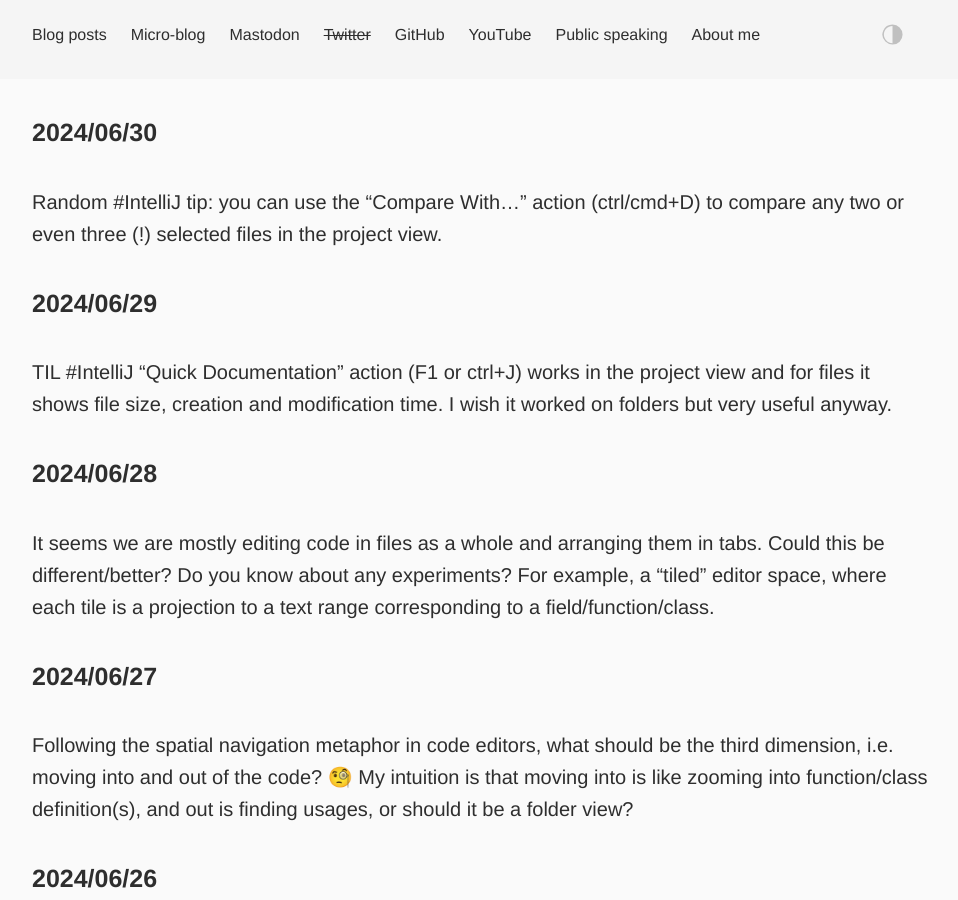
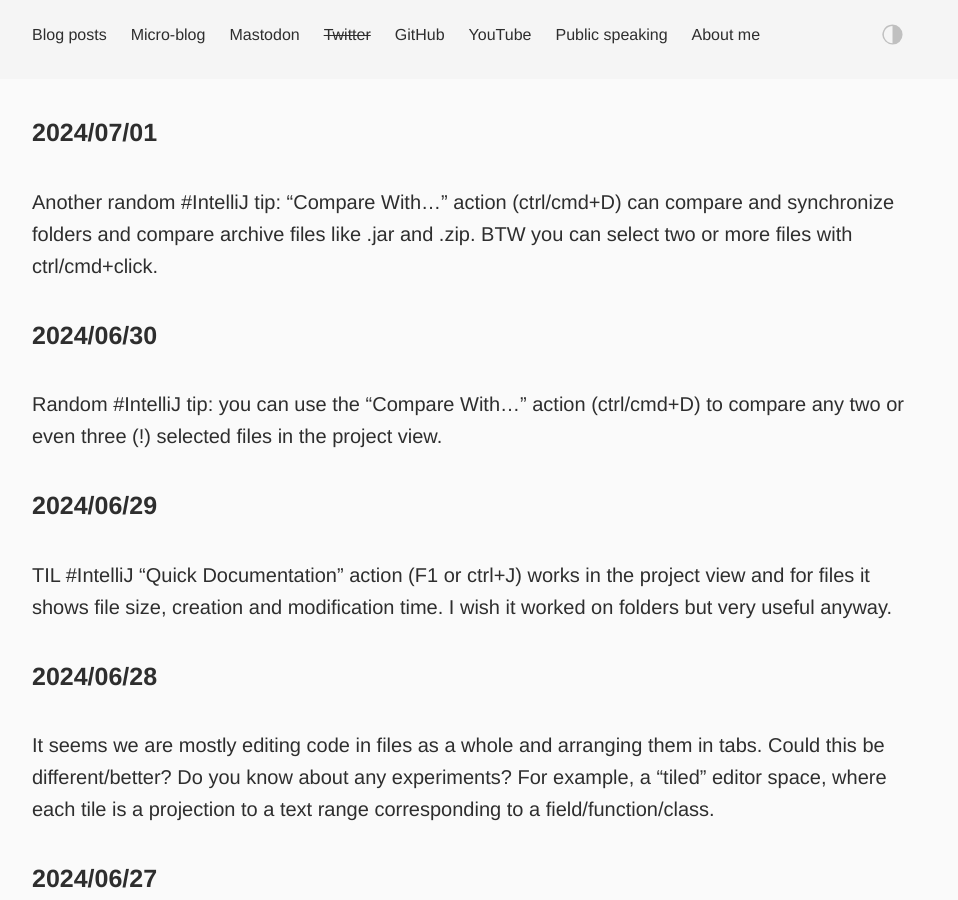
Before and after one commit to dkandalov/dkandalov.github.io, a Jekyll site: the page built from micro-blog.md, in a window 1280 px wide and 900 px high. Shown: the whole window, without its empty margins (160-1118 px from the left). Built offline with Jekyll 4.4.1, drawn with Linux system fonts in a browser that asks for light colours.

Commit message:
updated micro-blog

```diff
--- a/micro-blog.md
+++ b/micro-blog.md
@@ -2,6 +2,9 @@
 layout: post
 permalink: /micro-blog/
 ---
+
+#### 2024/07/01
+Another random #IntelliJ tip: "Compare With..." action (ctrl/cmd+D) can compare and synchronize folders and compare archive files like .jar and .zip. BTW you can select two or more files with ctrl/cmd+click.
 
 #### 2024/06/30
 Random #IntelliJ tip: you can use the "Compare With..." action (ctrl/cmd+D) to compare any two or even three (!) selected files in the project view.
```
